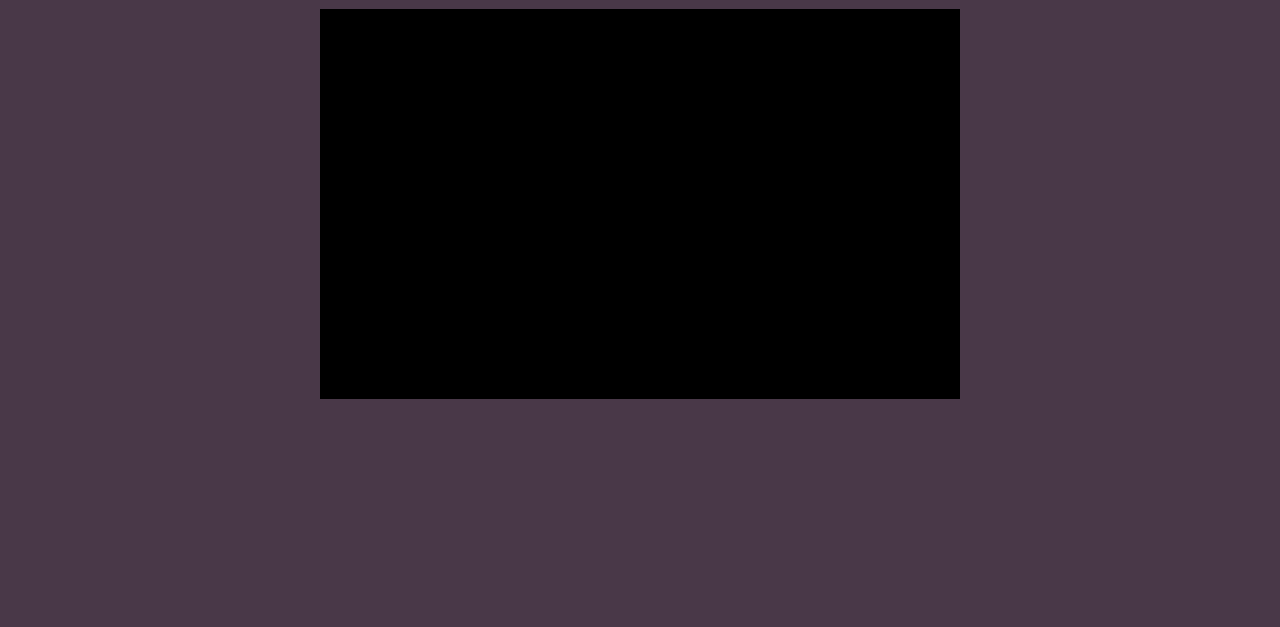
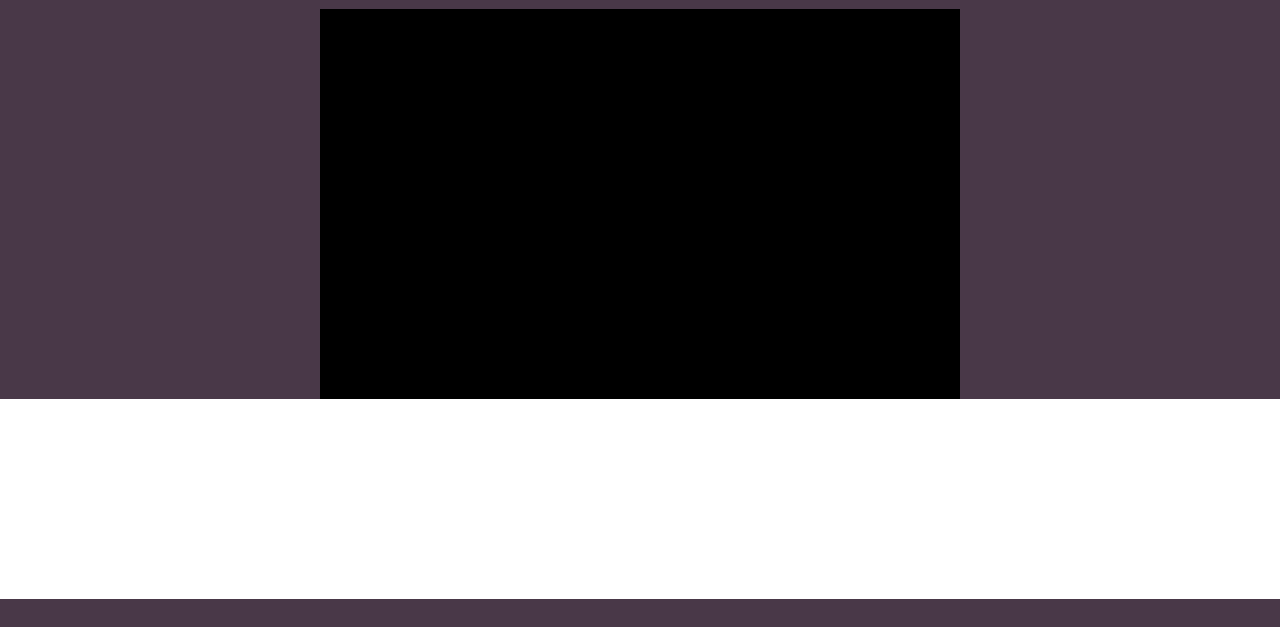
Before and after one commit to jessmchang/yt-instant, a PHP site: page / in a window 1280 px wide. Shown: the part 173-800 px from the top of the page. Run offline with PHP 8.4, Linux system fonts and the light colour scheme; some libraries are stand-ins or nearby versions.

Commit message:
Testing container 2

```diff
--- a/sass/style.scss
+++ b/sass/style.scss
@@ -39,6 +39,7 @@ body{
 
 #video_info{
 	height: 200px;
+	background-color: white;
 }
 
 .search_box{
--- a/stylesheets/style.css
+++ b/stylesheets/style.css
@@ -99,9 +99,10 @@ body {
 /* line 40, ../sass/style.scss */
 #video_info {
   height: 200px;
+  background-color: white;
 }
 
-/* line 44, ../sass/style.scss */
+/* line 45, ../sass/style.scss */
 .search_box {
   font-size: 20px;
   width: 800px;
@@ -114,7 +115,7 @@ body {
   padding: 10px;
 }
 
-/* line 56, ../sass/style.scss */
+/* line 57, ../sass/style.scss */
 ::-webkit-input-placeholder {
   color: #493848;
 }
```
